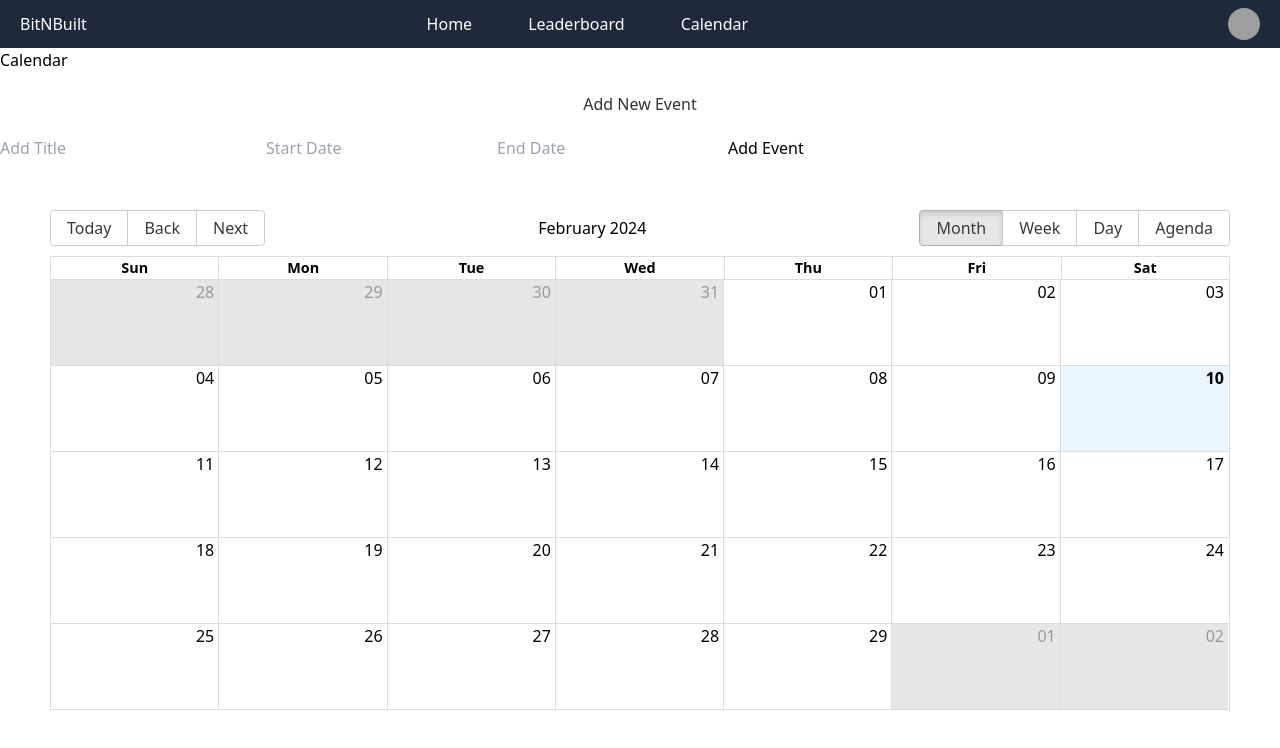
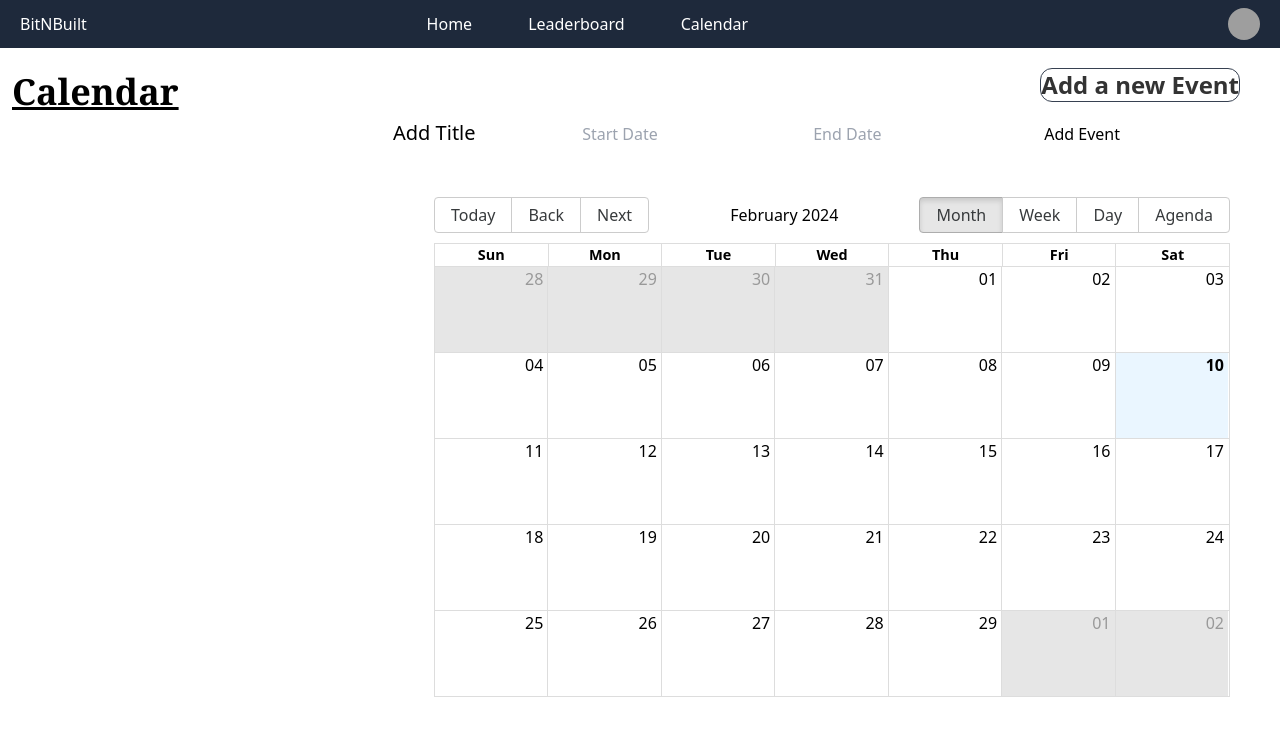
Before and after one commit to Aditya-1708/BITnBUILD-Project, a React (Create React App) app in the folder client/: page /calendar in a window 1280 px wide. Shown: the top 748 px of the page. Built offline with nearby package versions, Linux system fonts and the light colour scheme; grey boxes are pictures that could not be loaded.

Commit message:
static page

```diff
--- a/client/src/App.js
+++ b/client/src/App.js
@@ -6,6 +6,7 @@ import Leaderboard from "./pages/Leaderboard";
 import MyCalendar from "./pages/MyCalendar";
 import Podium from "./pages/Podium";
 import Profilepage from "./pages/Profilepage";
+import StaticPage from "./pages/StaticPage";
 
 function App() {
   const [leaderboardData, setLeaderboardData] = useState([]);
@@ -60,6 +61,8 @@ function App() {
         </Routes>
       </>
     </Router>
+
+
   );
 }
 
--- a/client/src/pages/MyCalendar.js
+++ b/client/src/pages/MyCalendar.js
@@ -1,4 +1,4 @@
-import { format, getDay, parse, startOfWeek } from 'date-fns';
+import { format, getDay, parse, startOfWeek } from "date-fns";
 import React, { useState } from "react";
 import { Calendar, dateFnsLocalizer } from "react-big-calendar";
 import "react-big-calendar/lib/css/react-big-calendar.css";
@@ -26,24 +26,45 @@ const MyCalendar = () => {
 };
 
 const handleDeleteEvent = (eventToDelete) => {
-        const updatedEvents = allEvents.filter(event => event !== eventToDelete);
+const updatedEvents = allEvents.filter((event) => event !== eventToDelete);
 setAllEvents(updatedEvents);
 };
 
 return (
-        <>
-            <h1>Calendar</h1>
-            <h2>Add New Event</h2>
-            <div>
+<div class="bg-[##DCF2F1]">
+    <div class="flex justify-between items-end">
+    <h1 class="text-4xl font-bold mx-3 mt-2 font-serif underline">
+        Calendar
+    </h1>
+
+    <h2 class="text-2xl font-semibold border border-gray-700 border-xl rounded-xl -translate-x-10 ">
+        Add a new Event
+    </h2>
+    </div>
+
+    <div
+    style={{
+        textAlign: "right",
+        width: "70%",
+        height: "auto",
+        marginLeft: "auto",
+        marginRight: "0",
+    }}
+    >
+    <div class="-translate-x-40 ">
         <input
+        class="text-xl placeholder-black"
         type="text"
         placeholder="Add Title"
-                    style={{ width: '20%', marginRight: "10px" }}
+        style={{ width: "20%", marginRight: "10px" }}
         value={newEvent.title}
-                    onChange={(e) => setNewEvent({ ...newEvent, title: e.target.value })}
+        onChange={(e) =>
+            setNewEvent({ ...newEvent, title: e.target.value })
+        }
         />
 
         <DatePicker
+        class="text-xl"
         placeholderText="Start Date"
         style={{ marginRight: "10px" }}
         selected={newEvent.start}
@@ -51,6 +72,7 @@ const MyCalendar = () => {
         />
 
         <DatePicker
+        class="text-xl"
         placeholderText="End Date"
         selected={newEvent.end}
         onChange={(end) => setNewEvent({ ...newEvent, end })}
@@ -69,7 +91,8 @@ const MyCalendar = () => {
         style={{ height: 500, margin: "50px" }}
         onSelectEvent={handleDeleteEvent}
     />
-        </>
+    </div>
+</div>
 );
 };
 
--- /dev/null
+++ b/client/src/pages/StaticPage.js
@@ -0,0 +1,33 @@
+import React from 'react';
+
+const StaticPage = () => {
+    return (
+        <div className="container mx-auto py-8">
+            <h1 className="text-3xl font-bold mb-4">Welcome to My Static Page</h1>
+            <div className="bg-white p-6 rounded-lg shadow-md">
+                {/* Placeholder for the image */}
+                <div className="mb-4">
+                    {/* Placeholder image with fixed height */}
+                    <img src="https://via.placeholder.com/400x200" alt="Placeholder Image" className="w-full h-48 bg-gray-200 object-cover rounded-lg" />
+                </div>
+                <p>This is a read-only static page created using Tailwind CSS.</p>
+                <p>Values fetched from the backend will appear here:</p>
+                {/* Placeholder for fetched values */}
+                <div className="mt-4 space-y-4">
+                    <div className="flex justify-between">
+                        <p className="w-1/3 bg-gray-200 h-8"></p> {/* Placeholder for value */}
+                        <p className="w-1/3 bg-gray-200 h-8"></p> {/* Placeholder for value */}
+                        <p className="w-1/3 bg-gray-200 h-8"></p> {/* Placeholder for value */}
+                    </div>
+                    <div className="flex justify-between">
+                        <p className="w-1/2 bg-gray-200 h-8"></p> {/* Placeholder for value */}
+                        <p className="w-1/2 bg-gray-200 h-8"></p> {/* Placeholder for value */}
+                    </div>
+                    {/* Add more placeholders as needed */}
+                </div>
+            </div>
+        </div>
+    );
+}
+
+export default StaticPage;
```
Also changed, not shown: client/src/components/Navbar.js (indentation only). Lines whose indentation alone changed are shown as unchanged.
